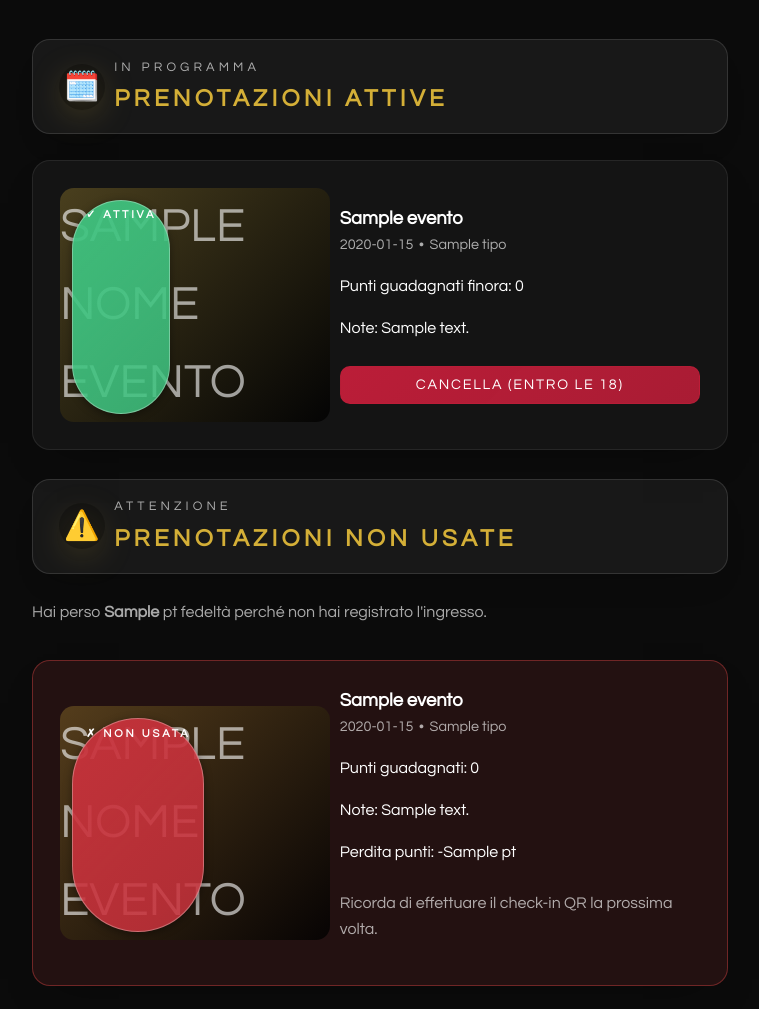
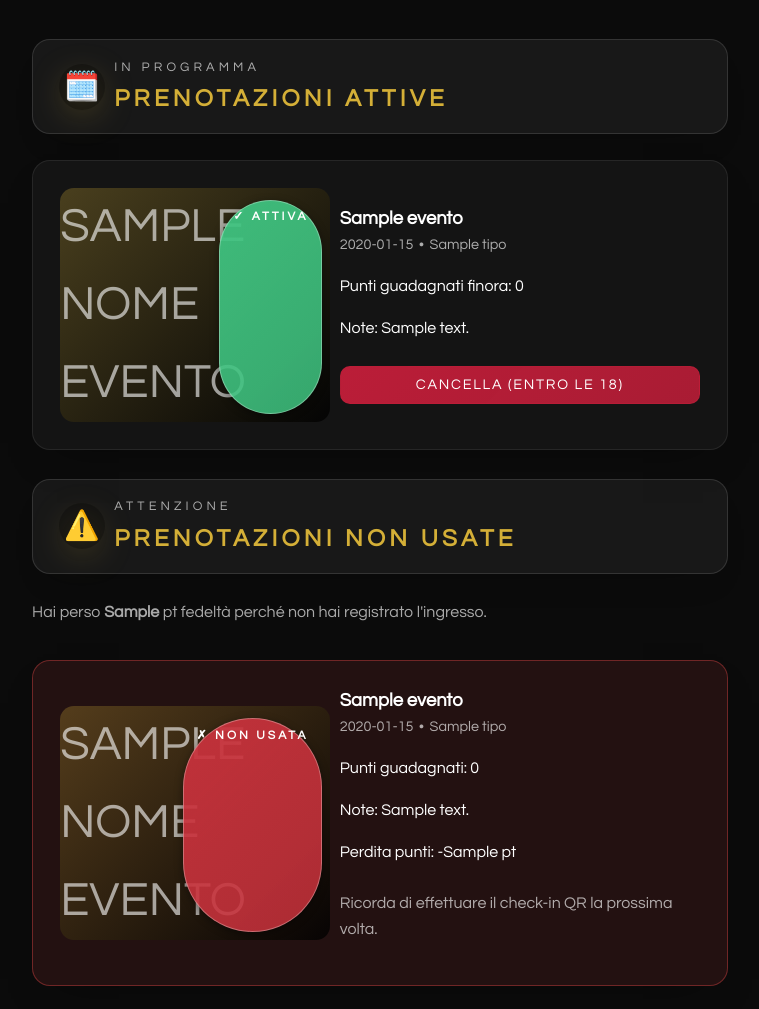
Before and after one commit to robertolibanora/Malibu, a Flask app: template templates/clienti/prenotazioni_list.html in a window 1280 px wide. Shown: the part 257-1266 px from the top of the page, without its empty margins (260-1019 px from the left). Run offline with Flask 3, Linux system fonts and the light colour scheme; the template is opened without the code that fills it: most values are stand-ins (such as "Sample title", 1, 10 or a date in 2020); parts of the project's set-up code (start-up, migrations or seed data) failed here and were passed over; some web fonts are replaced.

Commit message:
UI: ridimensiona chip status prenotazioni (font + padding controllati)

```diff
--- a/templates/clienti/prenotazioni_list.html
+++ b/templates/clienti/prenotazioni_list.html
@@ -26,7 +26,7 @@
       {% else %}
         <div class="event-card__placeholder">{{ p.evento.nome_evento[0]|upper }}</div>
       {% endif %}
-      <span class="event-card__chip event-card__chip--attiva" style="bottom: 8px; background: linear-gradient(135deg, rgba(63, 195, 128, 0.95) 0%, rgba(63, 195, 128, 0.85) 100%); color: white; font-weight: 700; border: 1px solid rgba(255, 255, 255, 0.3); box-shadow: 0 2px 8px rgba(0, 0, 0, 0.4);">✓ Attiva</span>
+      <span class="event-card__chip event-card__chip--attiva" style="bottom: 8px; right: 8px; left: auto; font-size: 0.75rem; padding: 0.4rem 0.8rem; background: linear-gradient(135deg, rgba(63, 195, 128, 0.95) 0%, rgba(63, 195, 128, 0.85) 100%); color: white; font-weight: 700; border: 1px solid rgba(255, 255, 255, 0.3); box-shadow: 0 2px 8px rgba(0, 0, 0, 0.4); white-space: nowrap;">✓ Attiva</span>
     </div>
     <div class="event-card__body">
       <div class="event-card__info">
@@ -73,9 +73,9 @@
       {% else %}
         <div class="event-card__placeholder">{{ pren.evento.nome_evento[0]|upper }}</div>
       {% endif %}
-      <span class="event-card__chip event-card__chip--usata" style="bottom: 8px; background: linear-gradient(135deg, rgba(212, 175, 55, 0.95) 0%, rgba(212, 175, 55, 0.85) 100%); color: black; font-weight: 700; border: 1px solid rgba(255, 255, 255, 0.3); box-shadow: 0 2px 8px rgba(0, 0, 0, 0.4);">✓ Usata</span>
+      <span class="event-card__chip event-card__chip--usata" style="bottom: 8px; right: 8px; left: auto; font-size: 0.75rem; padding: 0.4rem 0.8rem; background: linear-gradient(135deg, rgba(212, 175, 55, 0.95) 0%, rgba(212, 175, 55, 0.85) 100%); color: black; font-weight: 700; border: 1px solid rgba(255, 255, 255, 0.3); box-shadow: 0 2px 8px rgba(0, 0, 0, 0.4); white-space: nowrap;">✓ Usata</span>
       {% if feedback %}
-        <span class="event-card__chip event-card__chip--booked" style="bottom: auto; top: 12px; left: auto; right: 12px; background: rgba(100, 100, 100, 0.9); color: white; font-weight: 700; border: 1px solid rgba(255, 255, 255, 0.3); box-shadow: 0 2px 8px rgba(0, 0, 0, 0.4);">⭐ Valutata</span>
+        <span class="event-card__chip event-card__chip--booked" style="bottom: auto; top: 8px; right: 8px; left: auto; font-size: 0.75rem; padding: 0.4rem 0.8rem; background: rgba(100, 100, 100, 0.9); color: white; font-weight: 700; border: 1px solid rgba(255, 255, 255, 0.3); box-shadow: 0 2px 8px rgba(0, 0, 0, 0.4); white-space: nowrap;">⭐ Valutata</span>
       {% endif %}
     </div>
     <div class="event-card__body">
@@ -145,7 +145,7 @@
       {% else %}
         <div class="event-card__placeholder">{{ p.evento.nome_evento[0]|upper }}</div>
       {% endif %}
-      <span class="event-card__chip event-card__chip--no-show" style="bottom: 8px; background: linear-gradient(135deg, rgba(200, 50, 60, 0.95) 0%, rgba(200, 50, 60, 0.85) 100%); color: white; font-weight: 700; border: 1px solid rgba(255, 255, 255, 0.3); box-shadow: 0 2px 8px rgba(0, 0, 0, 0.4);">✗ Non usata</span>
+      <span class="event-card__chip event-card__chip--no-show" style="bottom: 8px; right: 8px; left: auto; font-size: 0.75rem; padding: 0.4rem 0.8rem; background: linear-gradient(135deg, rgba(200, 50, 60, 0.95) 0%, rgba(200, 50, 60, 0.85) 100%); color: white; font-weight: 700; border: 1px solid rgba(255, 255, 255, 0.3); box-shadow: 0 2px 8px rgba(0, 0, 0, 0.4); white-space: nowrap;">✗ Non usata</span>
     </div>
     <div class="event-card__body">
       <div class="event-card__info">
```
